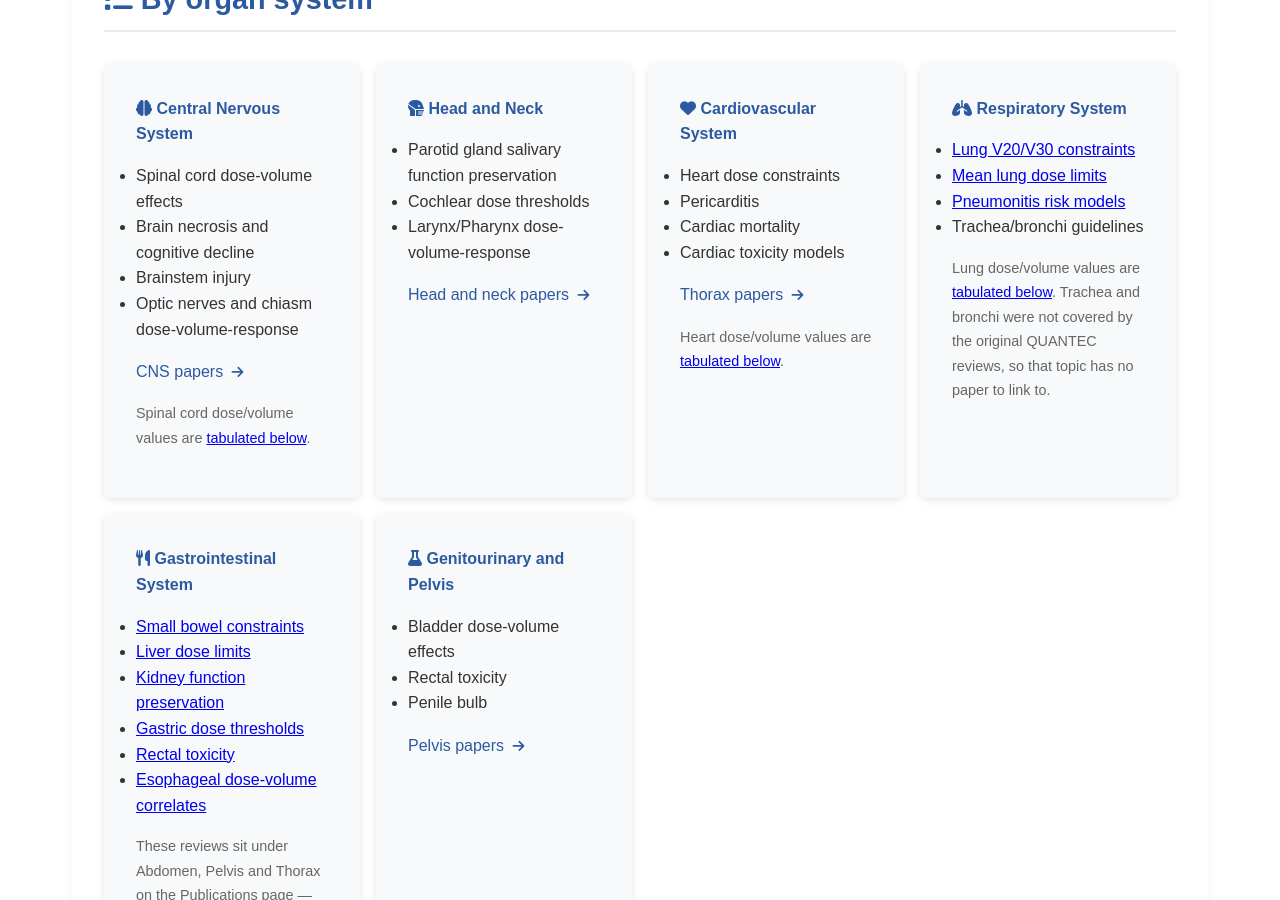
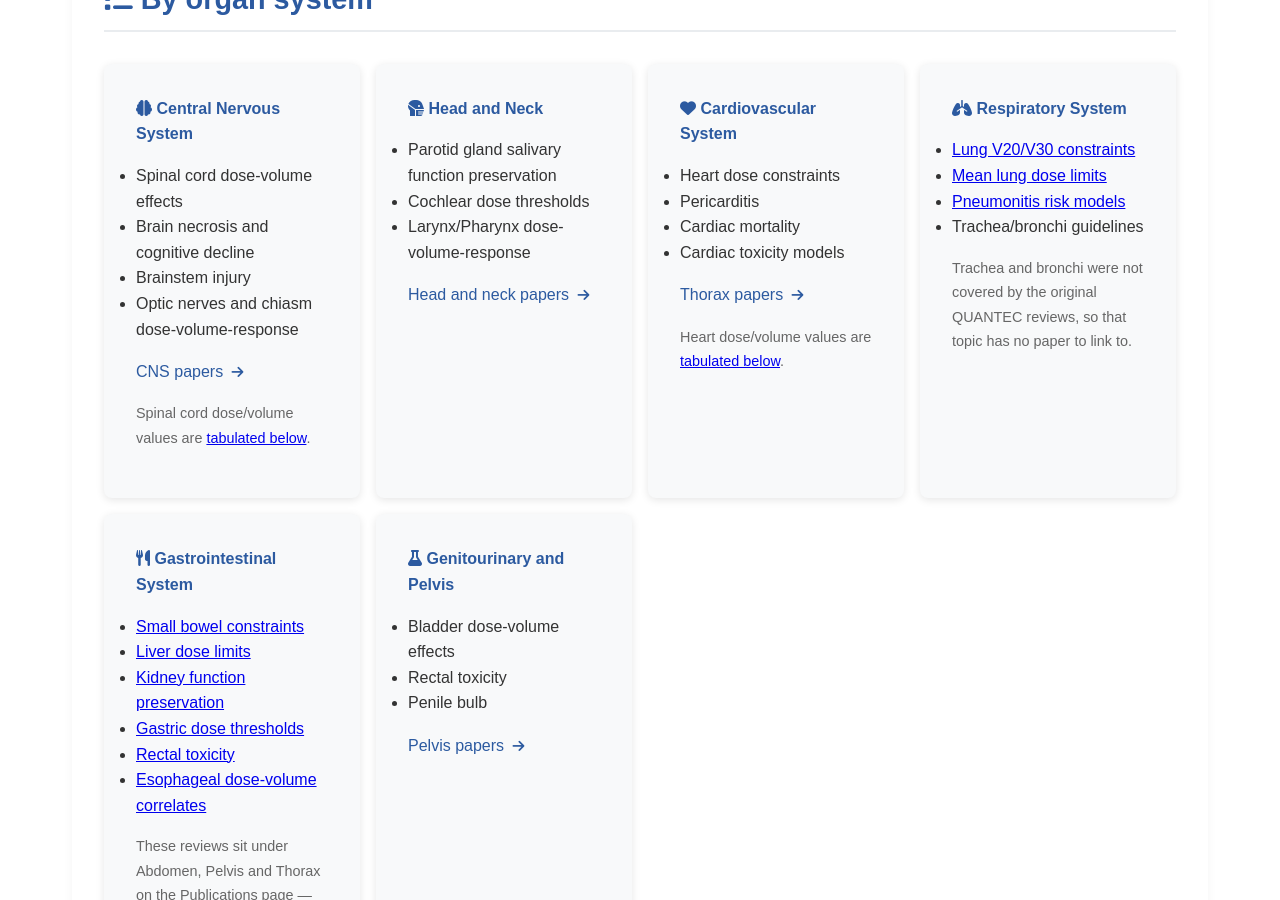
Before and after one commit to brianmanderson/QuantecWebSite, a Jekyll site: the page built from quantec.html, in a window 1280 px wide and 900 px high, scrolled down 1027 px. Built offline with Jekyll 4.4.1, drawn with Linux system fonts in a browser that asks for light colours.

Commit message:
Point the respiratory bullets at the lung table
The "Lung V20/V30 constraints" and "Mean lung dose limits" bullets linked
to /publications/#thorax - a bibliography - while the values they name are
now on the same page. Both now link to #data-lung.

"Pneumonitis risk models" still links to the papers: the table carries
rates, not models, so sending it to the table would promise something that
is not there.

The card's "values are tabulated below" note is dropped as redundant now
that the bullets link there; the trachea/bronchi note it also carried is
kept.

Co-Authored-By: Claude Opus 5 <noreply@anthropic.com>

```diff
--- a/quantec.html
+++ b/quantec.html
@@ -56,12 +56,12 @@ permalink: /quantec/
         <div class="gallery-item" id="respiratory">
             <h4><i class="fas fa-lungs"></i> Respiratory System</h4>
             <ul>
-                <li><a href="{{ '/publications/' | relative_url }}#thorax">Lung V20/V30 constraints</a></li>
-                <li><a href="{{ '/publications/' | relative_url }}#thorax">Mean lung dose limits</a></li>
+                <li><a href="#data-lung">Lung V20/V30 constraints</a></li>
+                <li><a href="#data-lung">Mean lung dose limits</a></li>
                 <li><a href="{{ '/publications/' | relative_url }}#thorax">Pneumonitis risk models</a></li>
                 <li>Trachea/bronchi guidelines</li>
             </ul>
-            <p class="panel-note">Lung dose/volume values are <a href="#data-lung" aria-label="Lung dose/volume values, tabulated below on this page">tabulated below</a>. Trachea and bronchi were not covered by the original QUANTEC reviews, so that topic has no paper to link to.</p>
+            <p class="panel-note">Trachea and bronchi were not covered by the original QUANTEC reviews, so that topic has no paper to link to.</p>
         </div>
         <div class="gallery-item" id="gastrointestinal">
             <h4><i class="fas fa-utensils"></i> Gastrointestinal System</h4>
```
